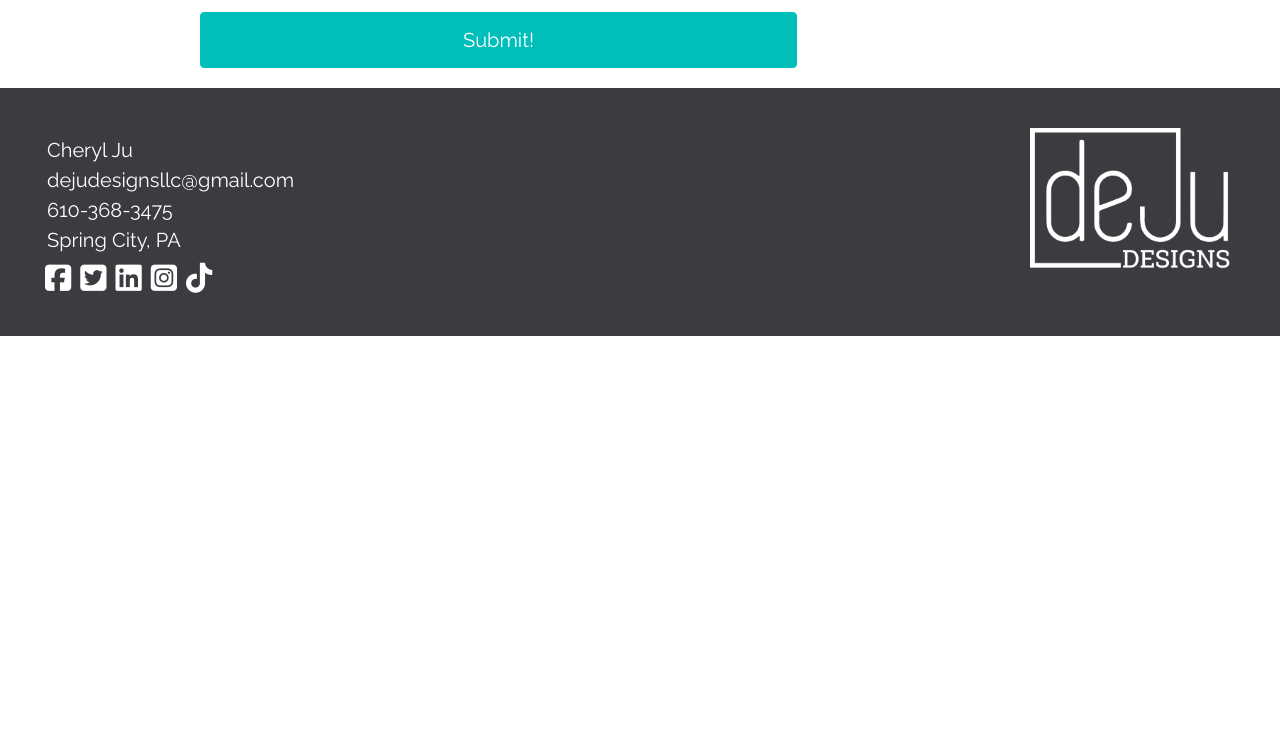
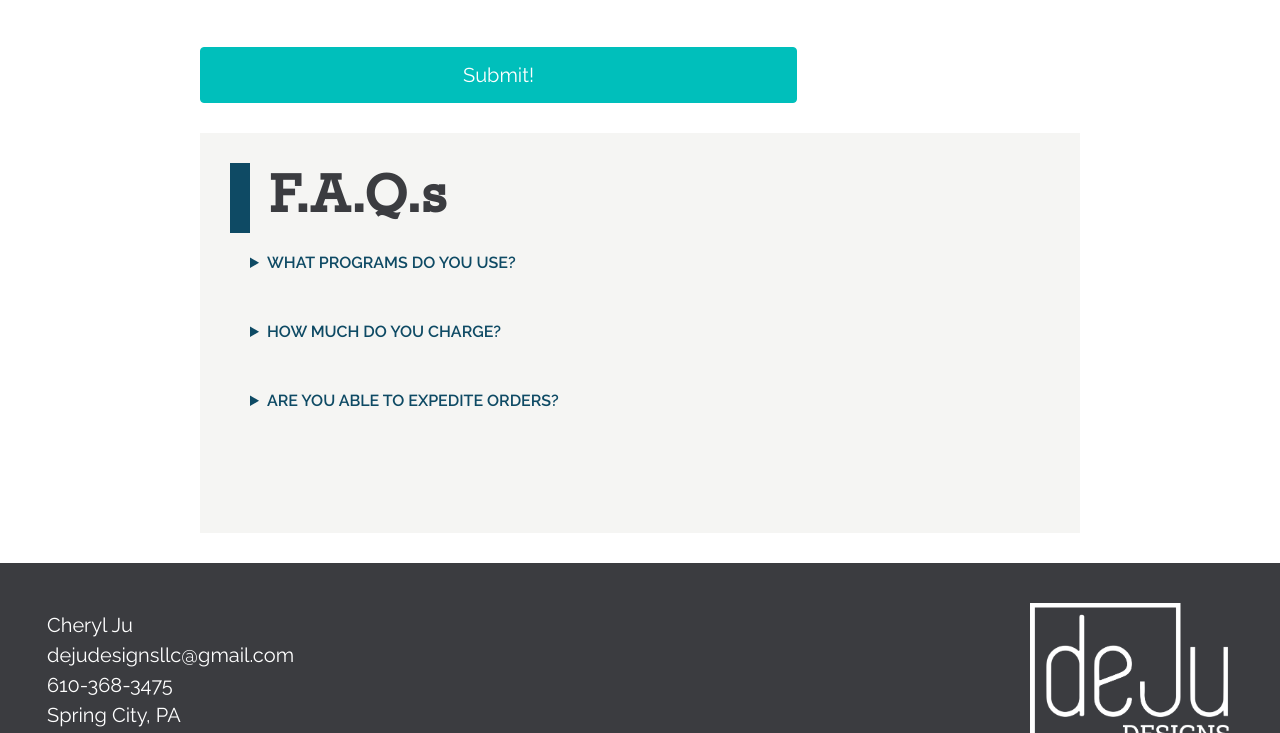
Before and after one commit to cas389/p3-Ju-Cheryl, a plain HTML site: page contact.html in a window 1280 px wide. Shown: the part 1304-2037 px from the top of the page. Before the commit the page ends 1640 px from the top, so only its background shows below. Drawn offline with nearby package versions, Linux system fonts and the light colour scheme; files whose address does not match are found by name.

Commit message:
Added a FAQ section to complete a project requirement

```diff
--- a/contact.html
+++ b/contact.html
@@ -66,7 +66,7 @@
       <section class="main-container">
         <h6>Contact Me</h6>
         <p>Need additional information? Have Questions? Want to work with me?</p>
-        <p>Please feel free to fill out the contact form below!</p>
+        <p>Please feel free to fill out the contact form below! A list of commonly asked questions is below the form.</p>
 
         <p><strong>Cheryl Ju</strong> | Graphic Designer<br/ >
           <a class="link-in-main-text" href="mailto:dejudesignsllc@gmail.com">dejudesignsllc@gmail.com</a> <br/ >
@@ -110,6 +110,24 @@
           </div>
         </form>
       </section>
+
+      <section class="faq-container">
+        <h6>F.A.Q.s</h6>
+        <details>
+          <summary>What programs do you use?</summary>
+          I have the complete Adobe Creative Cloud Suite. In addition, I have access to iMovie, the Microsoft Suite and I use Atom to code for Web Design.
+        </details>
+
+        <details>
+          <summary>How much do you charge?</summary>
+          Since every project is different, there is no one-size-fits-all answer. Please send me a message detailing what you are looking for, and I can give you a better answer on costs.
+        </details>
+
+        <details>
+          <summary>Are you able to expedite orders?</summary>
+          Yes! If you need a project done on a tight deadline, I can help. Please note, additional fees may be added to accommodate rush orders.
+        </details>
+      </section>
     </main>
 
     <footer>
--- a/css/styles.css
+++ b/css/styles.css
@@ -523,6 +523,25 @@ label {
   margin-bottom: 30px;
 }
 
+.faq-container {
+  position: relative;
+  min-height: 400px;
+  margin: 30px 0;
+  padding: 30px;
+  background-color: #f5f5f3;
+}
+
+details {
+  padding: 20px;
+  font-family: 'Raleway', sans-serif;
+}
+
+summary {
+  text-transform: uppercase;
+  color: #0e4a64;
+  font-weight: 600;
+  padding-bottom: 10px;
+}
 /*===========================
 
 About Me Page Styling
```
Also changed, not shown: ._index.html.
